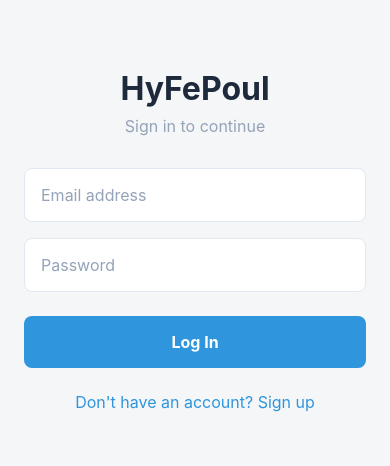
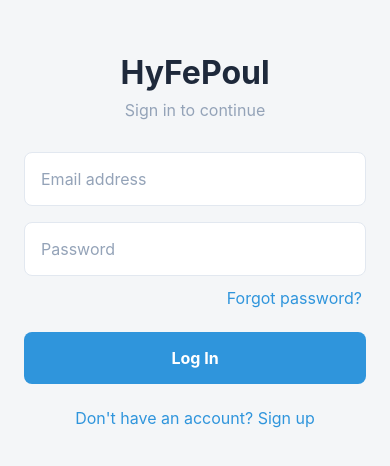
Before and after one commit to Amashing0411/HyFePoul-Arduino, a React Native app in the folder mobile-app/: screen /Water in a window 390 px wide. Shown: the part 182-648 px from the top of the page. Built offline with nearby package versions, Linux system fonts and the light colour scheme; no server answers; what expo-notifications would draw is missing.

Commit message:
fix: add Firebase password reset flow

```diff
--- a/mobile-app/src/context/AuthContext.tsx
+++ b/mobile-app/src/context/AuthContext.tsx
@@ -1,5 +1,5 @@
 import React, { createContext, useContext, useEffect, useState } from 'react';
-import { User, onAuthStateChanged, signInWithEmailAndPassword, createUserWithEmailAndPassword, signOut } from 'firebase/auth';
+import { User, onAuthStateChanged, signInWithEmailAndPassword, createUserWithEmailAndPassword, sendPasswordResetEmail, signOut } from 'firebase/auth';
 import { auth } from '../services/firebase';
 import { rtdbService } from '../services/rtdbService';
 
@@ -10,6 +10,7 @@ interface AuthContextType {
   ownershipError: string | null;
   signIn: (email: string, pass: string) => Promise<void>;
   signUp: (email: string, pass: string) => Promise<void>;
+  resetPassword: (email: string) => Promise<void>;
   signOut: () => Promise<void>;
   checkOwnership: () => Promise<void>;
 }
@@ -55,6 +56,10 @@ export const AuthProvider: React.FC<{ children: React.ReactNode }> = ({ children
     await createUserWithEmailAndPassword(auth, email, pass);
   };
 
+  const resetPassword = async (email: string) => {
+    await sendPasswordResetEmail(auth, email.trim());
+  };
+
   const signOutUser = async () => {
     await signOut(auth);
   };
@@ -73,6 +78,7 @@ export const AuthProvider: React.FC<{ children: React.ReactNode }> = ({ children
       ownershipError,
       signIn,
       signUp,
+      resetPassword,
       signOut: signOutUser,
       checkOwnership: manualCheckOwnership
     }}>
--- a/mobile-app/src/screens/LoginScreen.tsx
+++ b/mobile-app/src/screens/LoginScreen.tsx
@@ -6,14 +6,16 @@ import { NativeStackScreenProps } from '@react-navigation/native-stack';
 import { AuthStackParamList } from '../navigation/AppNavigator';
 
 type Props = NativeStackScreenProps<AuthStackParamList, 'Login'>;
+const RESET_REQUEST_CONFIRMATION = 'If an account exists for this email, Firebase has sent a password reset link. Check your inbox and spam folder.';
 
 export default function LoginScreen({ navigation }: Props) {
   const [email, setEmail] = useState('');
   const [password, setPassword] = useState('');
   const [errorMsg, setErrorMsg] = useState('');
+  const [resetInfo, setResetInfo] = useState('');
   const [isSubmitting, setIsSubmitting] = useState(false);
 
-  const { signIn } = useAuth();
+  const { signIn, resetPassword } = useAuth();
   const { colors } = useTheme();
 
   const handleLogin = async () => {
@@ -23,6 +25,7 @@ export default function LoginScreen({ navigation }: Props) {
     }
     setIsSubmitting(true);
     setErrorMsg('');
+    setResetInfo('');
     try {
       await signIn(email, password);
     } catch (error: any) {
@@ -37,6 +40,38 @@ export default function LoginScreen({ navigation }: Props) {
         setErrorMsg('Network error. Please check your connection.');
       } else {
         setErrorMsg('An unexpected error occurred. Please try again.');
+      }
+    } finally {
+      setIsSubmitting(false);
+    }
+  };
+
+  const handlePasswordReset = async () => {
+    const normalizedEmail = email.trim();
+    if (!normalizedEmail) {
+      setErrorMsg('Enter your email address first, then tap Forgot password?');
+      setResetInfo('');
+      return;
+    }
+
+    setIsSubmitting(true);
+    setErrorMsg('');
+    setResetInfo('');
+    try {
+      await resetPassword(normalizedEmail);
+      setResetInfo(RESET_REQUEST_CONFIRMATION);
+    } catch (error: any) {
+      const code = error.code;
+      if (code === 'auth/user-not-found' || code === 'auth/email-not-found') {
+        setResetInfo(RESET_REQUEST_CONFIRMATION);
+      } else if (code === 'auth/invalid-email') {
+        setErrorMsg('Please enter a valid email address.');
+      } else if (code === 'auth/too-many-requests') {
+        setErrorMsg('Too many reset attempts. Please wait and try again later.');
+      } else if (code === 'auth/network-request-failed') {
+        setErrorMsg('Network error. Please check your connection and try again.');
+      } else {
+        setErrorMsg('Could not request a reset email. Please try again later.');
       }
     } finally {
       setIsSubmitting(false);
@@ -61,7 +96,11 @@ export default function LoginScreen({ navigation }: Props) {
           keyboardType="email-address"
           autoCapitalize="none"
           value={email}
-          onChangeText={setEmail}
+          onChangeText={(value) => {
+            setEmail(value);
+            setErrorMsg('');
+            setResetInfo('');
+          }}
         />
 
         <TextInput
@@ -72,6 +111,17 @@ export default function LoginScreen({ navigation }: Props) {
           value={password}
           onChangeText={setPassword}
         />
+
+        <TouchableOpacity
+          style={styles.forgotPasswordButton}
+          onPress={handlePasswordReset}
+          disabled={isSubmitting}
+          accessibilityRole="button"
+        >
+          <Text style={[styles.linkText, { color: colors.primary }]}>Forgot password?</Text>
+        </TouchableOpacity>
+
+        {resetInfo ? <Text style={styles.resetInfoText}>{resetInfo}</Text> : null}
 
         <TouchableOpacity
           style={[styles.button, { backgroundColor: colors.primary }]}
@@ -147,4 +197,17 @@ const styles = StyleSheet.create({
   linkText: {
     fontSize: 16,
   },
+  forgotPasswordButton: {
+    alignSelf: 'flex-end',
+    paddingVertical: 8,
+    paddingHorizontal: 4,
+    marginTop: -12,
+    marginBottom: 8,
+  },
+  resetInfoText: {
+    color: '#2e7d32',
+    textAlign: 'center',
+    marginBottom: 12,
+    lineHeight: 20,
+  },
 });
```
Also changed, not shown: 9 other files (tests, documents, lock files or other folders).
